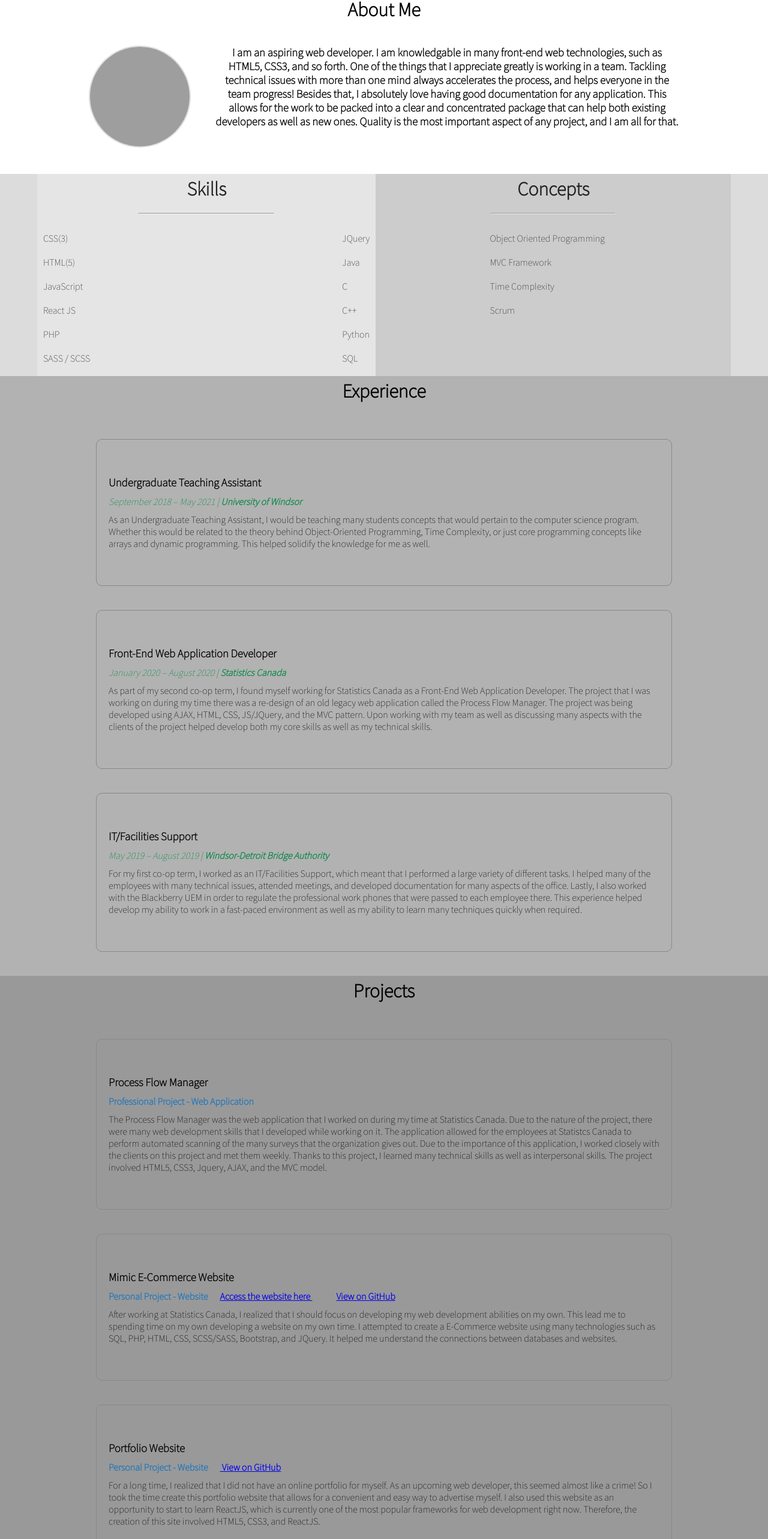
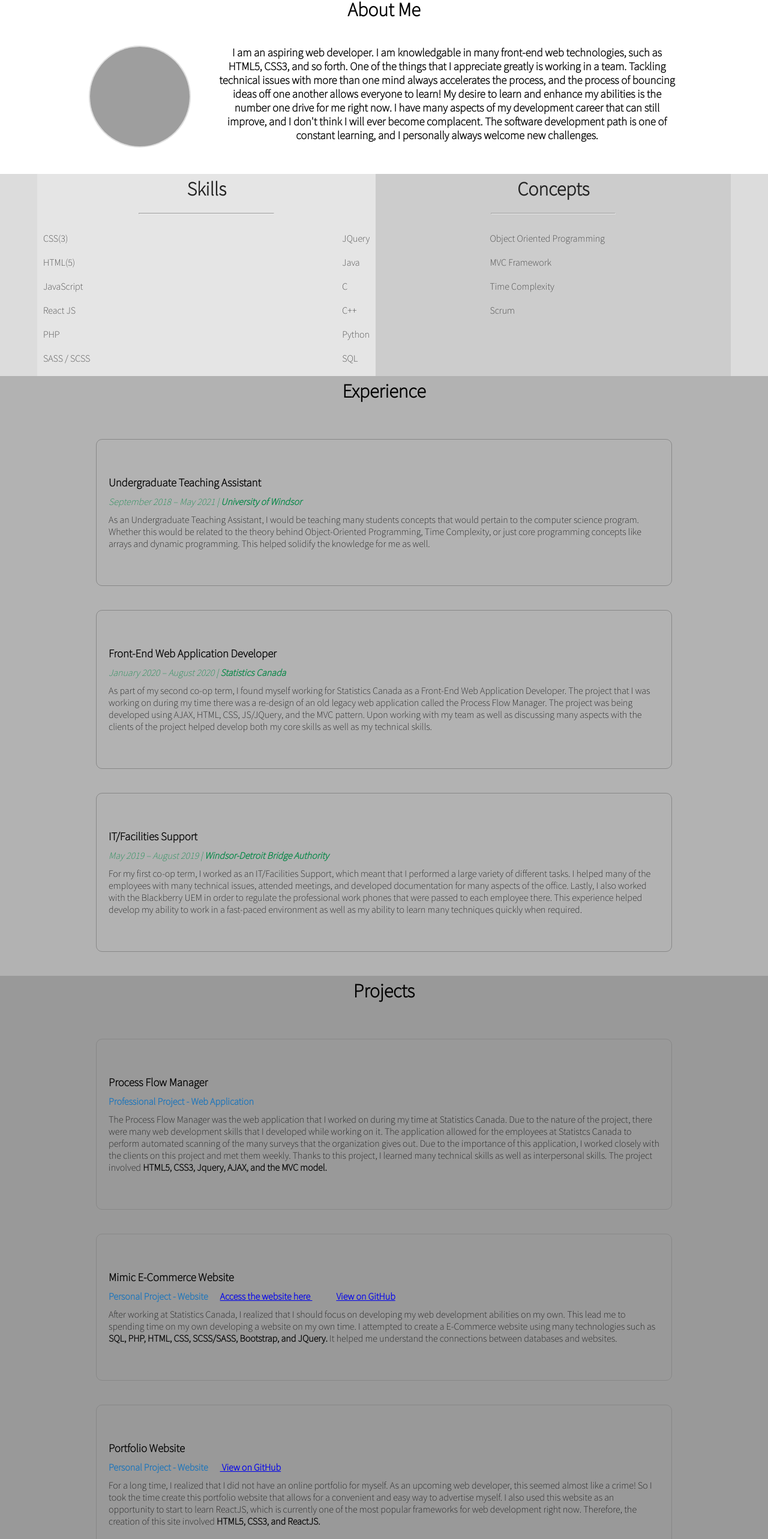
Before and after one commit to Anle101/Anle101.github.io, a React (Create React App) app: page / in a window 1280 px wide. Shown: the part 889-3455 px from the top of the page at 60% size. Built offline with nearby package versions, Linux system fonts and the light colour scheme; grey boxes are pictures that could not be loaded; a web font is replaced by a local one.

Commit message:
Updated Projects and the About Me section

```diff
--- a/src/components/Aboutme.js
+++ b/src/components/Aboutme.js
@@ -15,9 +15,10 @@ function Aboutme() {
 
                         <div className="aboutmesection">
                             <h3>I am an aspiring web developer. I am knowledgable in many front-end web technologies, such as HTML5, CSS3, and so forth. One of the things that I appreciate greatly
-                                is working in a team. Tackling technical issues with more than one mind always accelerates the process, and helps everyone in the team progress! Besides that, I
-                                absolutely love having good documentation for any application. This allows for the work to be packed into a clear and concentrated package that can help both existing
-                                developers as well as new ones. Quality is the most important aspect of any project, and I am all for that.
+                                is working in a team. Tackling technical issues with more than one mind always accelerates the process, and the process of bouncing ideas off one another allows
+                                everyone to learn! My desire to learn
+                                and enhance my abilities is the number one drive for me right now. I have many aspects of my development career that can still improve, and I don't think I will ever become complacent.
+                                The software development path is one of constant learning, and I personally always welcome new challenges.
                             </h3>
                         </div>
                     </div>
--- a/src/components/Projects.js
+++ b/src/components/Projects.js
@@ -22,7 +22,7 @@ function Projects() {
                                     the project, there were many web development skills that I developed while working on it. The application allowed for the employees
                                     at Statistcs Canada to perform automated scanning of the many surveys that the organization gives out. Due to the importance of this
                                     application, I worked closely with the clients on this project and met them weekly. Thanks to this project, I learned many technical skills
-                                    as well as interpersonal skills. The project involved HTML5, CSS3, Jquery, AJAX, and the MVC model.
+                                    as well as interpersonal skills. The project involved <b>HTML5, CSS3, Jquery, AJAX, and the MVC model.</b>
                                 </p>
                             </div>
                         </div>
@@ -40,7 +40,7 @@ function Projects() {
                                 <p>
                                     After working at Statistics Canada, I realized that I should focus on developing my web development abilities on my own. This lead me
                                     to spending time on my own developing a website on my own time. I attempted to create a E-Commerce website using many technologies such
-                                    as SQL, PHP, HTML, CSS, SCSS/SASS, Bootstrap, and JQuery. It helped me understand the connections between databases and websites.
+                                    as <b>SQL, PHP, HTML, CSS, SCSS/SASS, Bootstrap, and JQuery.</b> It helped me understand the connections between databases and websites.
                                 </p>
 
                             </div>
@@ -58,10 +58,50 @@ function Projects() {
                                 <p>
                                     For a long time, I realized that I did not have an online portfolio for myself. As an upcoming web developer, this seemed almost like a crime! So I took the time
                                     create this portfolio website that allows for a convenient and easy way to advertise myself. I also used this website as an opportunity to start to learn ReactJS, which
-                                    is currently one of the most popular frameworks for web development right now. Therefore, the creation of this site involved HTML5, CSS3, and ReactJS.
+                                    is currently one of the most popular frameworks for web development right now. Therefore, the creation of this site involved <b> HTML5, CSS3, and ReactJS.</b>
                                 </p>
                             </div>
                         </div>
+
+                        <div className="project-information">
+                            <div className="job-section">
+                                <h3>Unmatched Matchup Picker</h3>
+
+                                <p className="project-type">Personal Project - Web Application
+
+                                    <a href="https://github.com/Anle101/Unmatched-Matchup-Picker" className="code-button"> View on GitHub </a>
+                                </p>
+
+                                <p>
+                                    This project was meant as a fun little side project for me personally as I developed a heavy interest in board games. One of the things I started to enjoy
+                                    was the experience of playing 'Unmatched' the board game with my friends. Due to this, I decided to make a small web application that allowed the user to
+                                    choose what packs they own and allow for a random matchup to be selected for a match. I treated this project as a way to further enhance my development skills
+                                    and also tried to make the application more mobile friendly (as using the site on mobile was the most convenient choice). This project was made using <b>HTML, CSS,</b> and <b>React JS.</b>
+                                </p>
+                            </div>
+                        </div>
+
+                        <div className="project-information">
+                            <div className="job-section">
+                                <h3>Twitter Topic Tracking</h3>
+
+                                <p className="project-type">Collaborative Project - Web Application
+
+                                    <a href="https://github.com/jalalshabo/Twitter-Topic-Tracking/tree/web-app" className="code-button"> View on GitHub </a>
+
+                                    Role: Front-End Developer
+                                </p>
+
+                                <p>
+                                    The project is a Topic Tracking application that uses data retrieved from the twitter API and database that will then run algorithms (such as LDA and Gensim) in order
+                                    to find out what topics have been trending on twitter depending on the date, location, or whatever else the user specifies in the application. It was made to be a web application
+                                    using <b>Flask</b> as the backend framework and <b>React JS</b> as the frontend framework. We also decided to use a Relational database (<b>mySQL</b>) instead of a document-oriented database. I was the developer
+                                    in charge of developing all of the front-end of the project.
+                                </p>
+                            </div>
+                        </div>
+
+
                     </div>
 
                 </div>
```
